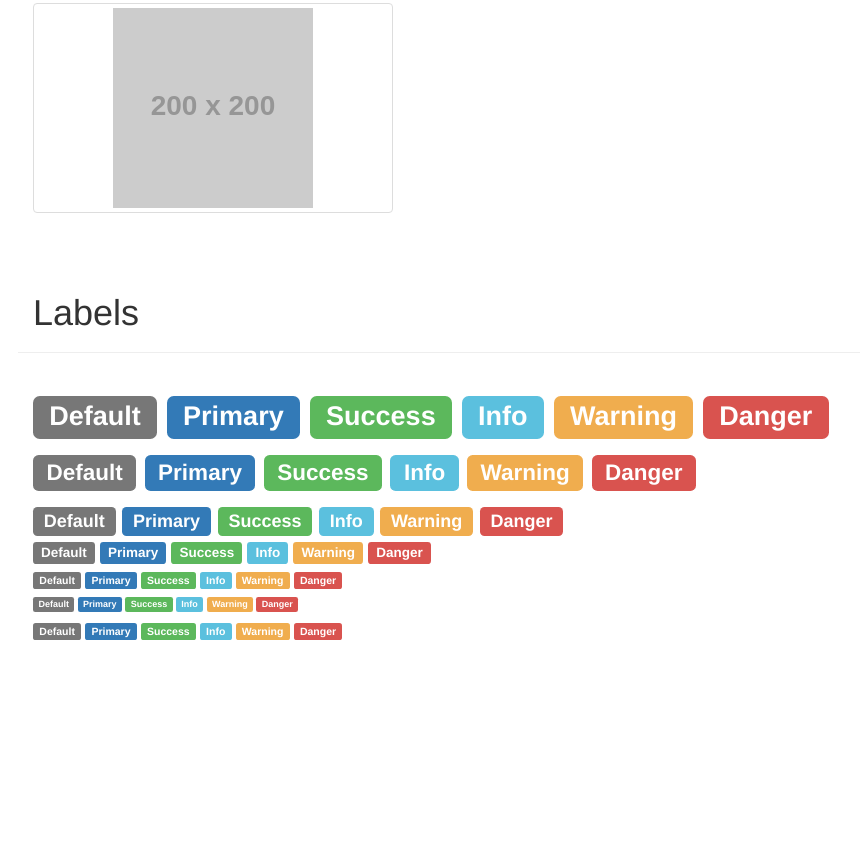
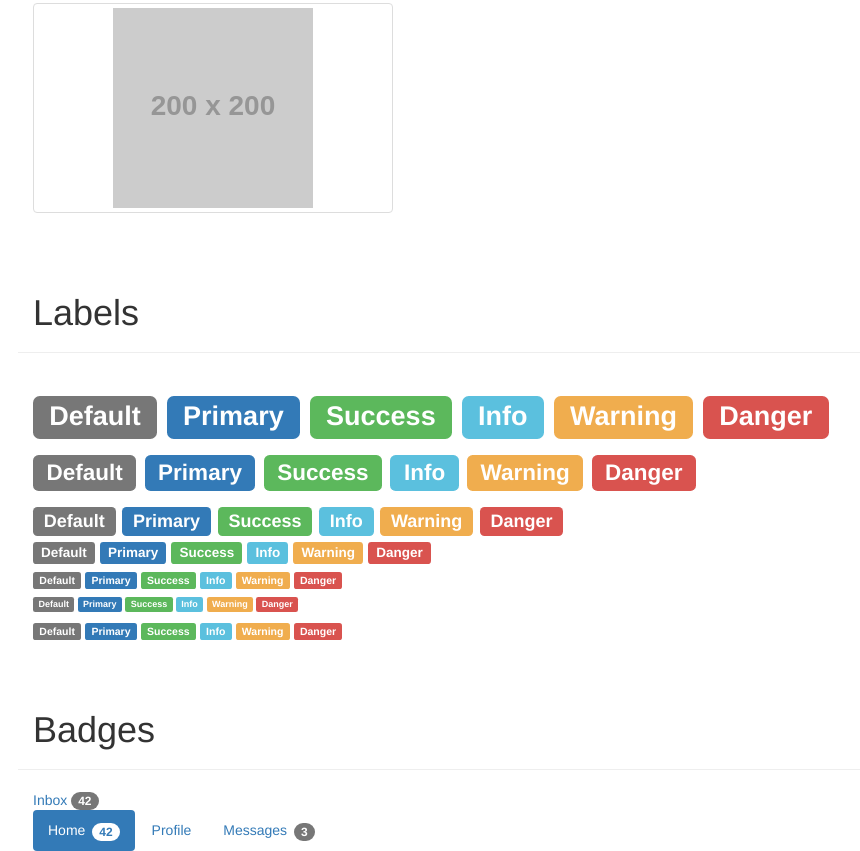
Before and after one commit to Pitt009/Bootstrap_Theme, a plain HTML site: page index.html in a window 1280 px wide. Shown: the part 1195-2046 px from the top of the page, without its empty margins (37-897 px from the left). Before the commit the page ends 1845 px from the top, so only its background shows below. Drawn offline with nearby package versions, Linux system fonts and the light colour scheme; placeholder pictures from the web are drawn by us.

Commit message:
Terminado Badges

```diff
--- a/index.html
+++ b/index.html
@@ -318,6 +318,18 @@
         <span class="label label-danger">Danger</span>
       </p>
     </section>
+    <!--Seccion Badges -->
+    <div class="page-header container">
+      <h1>Badges</h1>
+    </div>
+    <section class="container">
+      <a href="#">Inbox <span class="badge">42</span></a>
+      <ul class="nav nav-pills" role="tablist">
+        <li role="presentation" class="active"><a href="#">Home <span class="badge">42</span></a></li>
+        <li role="presentation"><a href="#">Profile</a></li>
+        <li role="presentation"><a href="#">Messages <span class="badge">3</span></a></li>
+      </ul>
+    </section>
     <script src="https://ajax.googleapis.com/ajax/libs/jquery/1.12.4/jquery.min.js"></script>
      <script src="js/bootstrap.min.js"></script>
   </body>
```
